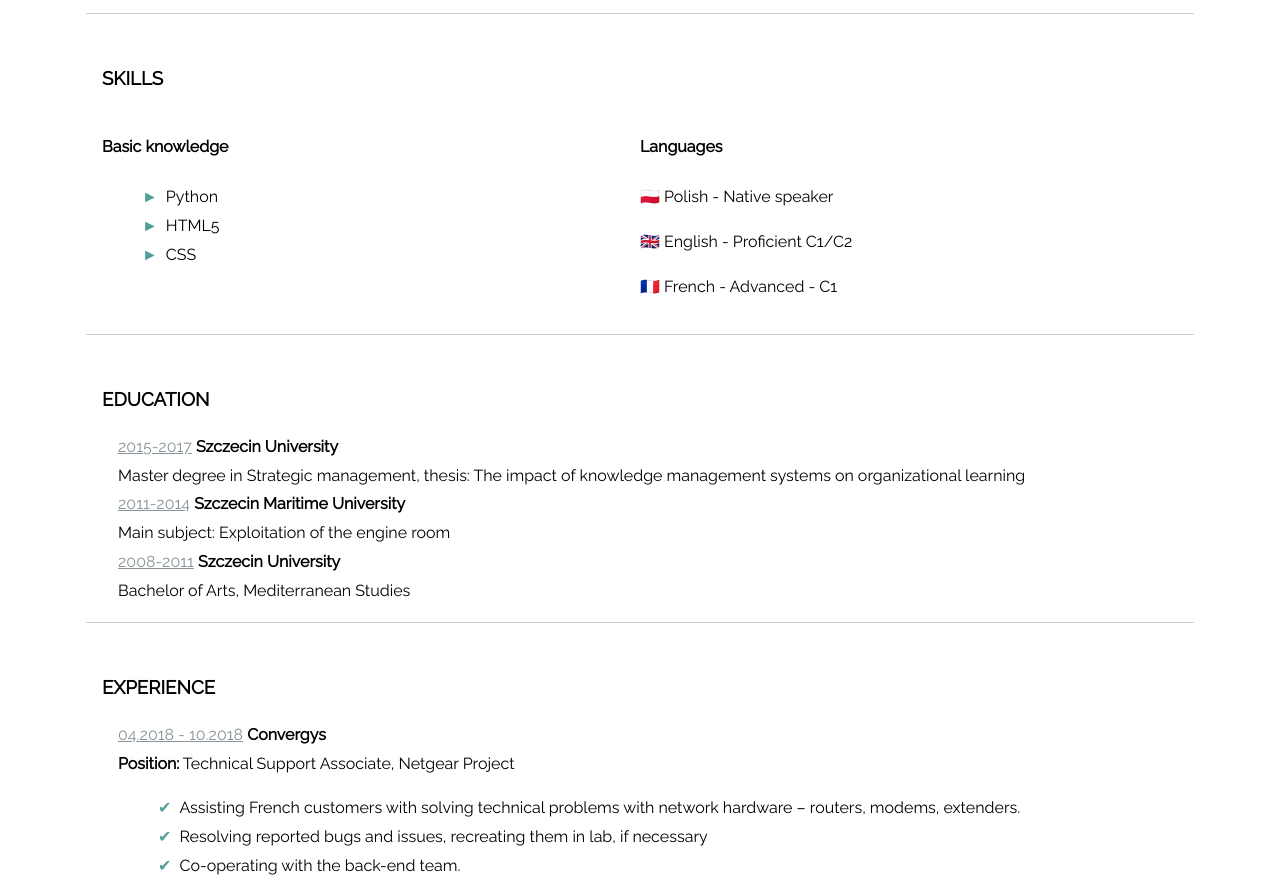
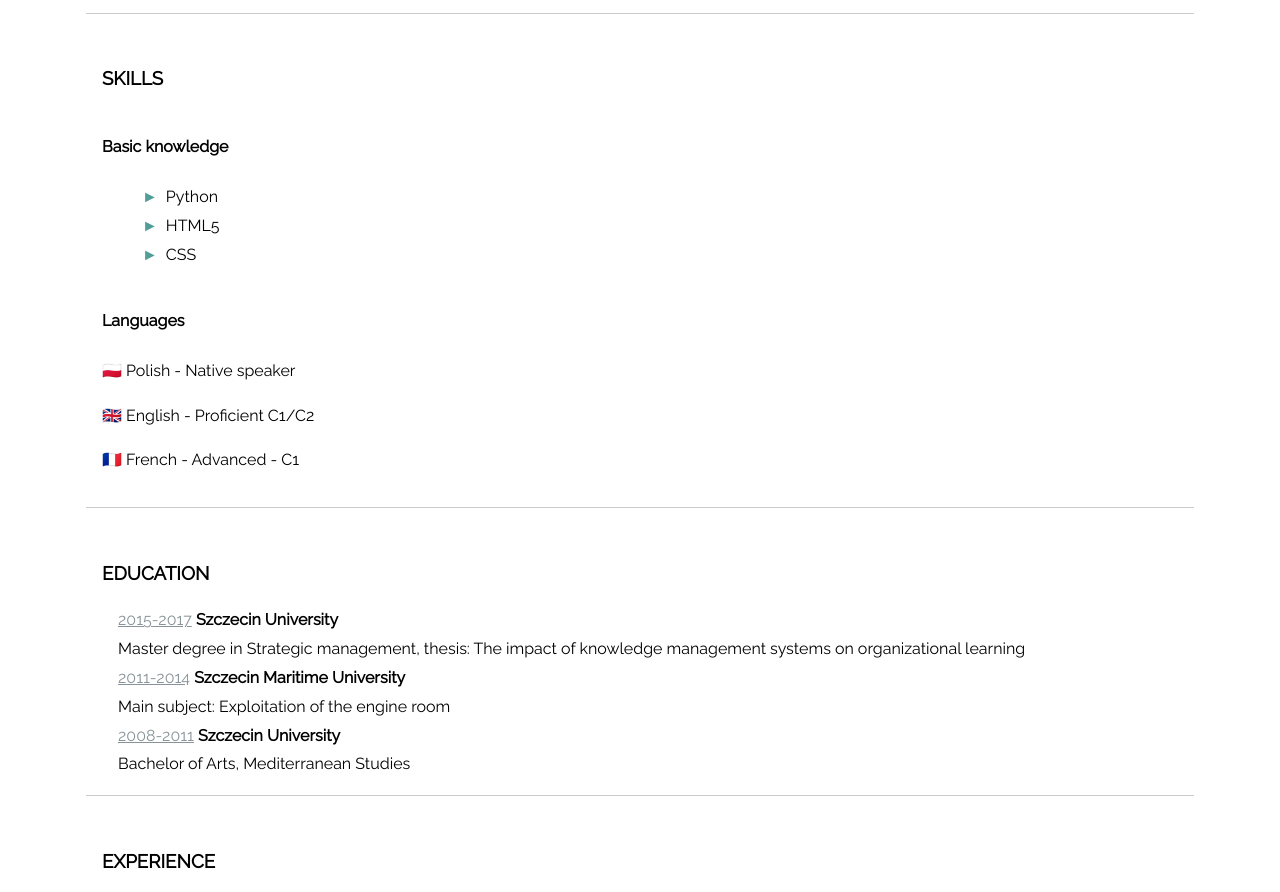
Before and after one commit to nzasadzinska/MyCV, a plain HTML site: page index.html in a window 1280 px wide. Shown: the part 860-1752 px from the top of the page. Drawn offline with Linux system fonts and the light colour scheme.

Commit message:
Update style.css

```diff
--- a/style.css
+++ b/style.css
@@ -220,11 +220,11 @@ padding-left: 1em;
 
 .skills .column {
 
--ms-flex: 0 0 50%%;
+-ms-flex: 0 0 100%%;
 
-flex: 0 0 50%;
+flex: 0 0 100%;
 
-max-width: 50%;
+max-width: 100%;
 
 }
 
```
